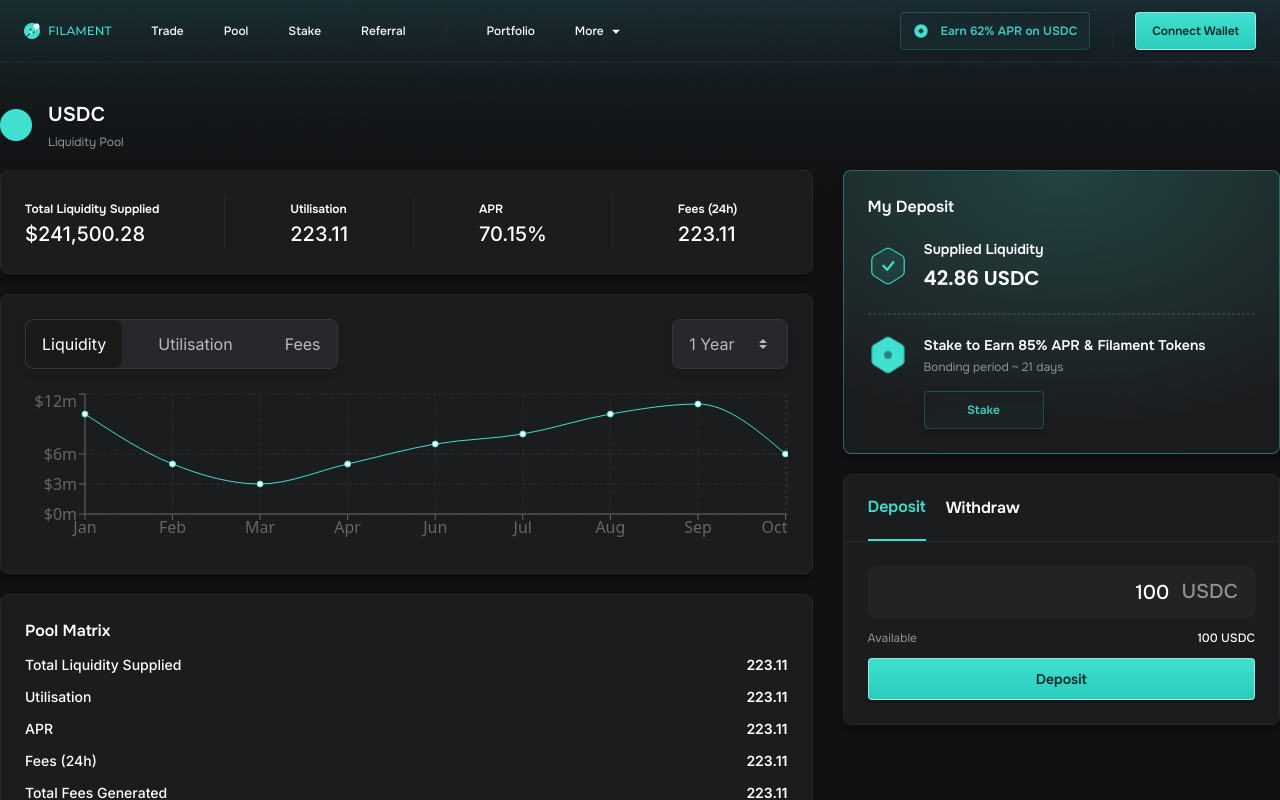
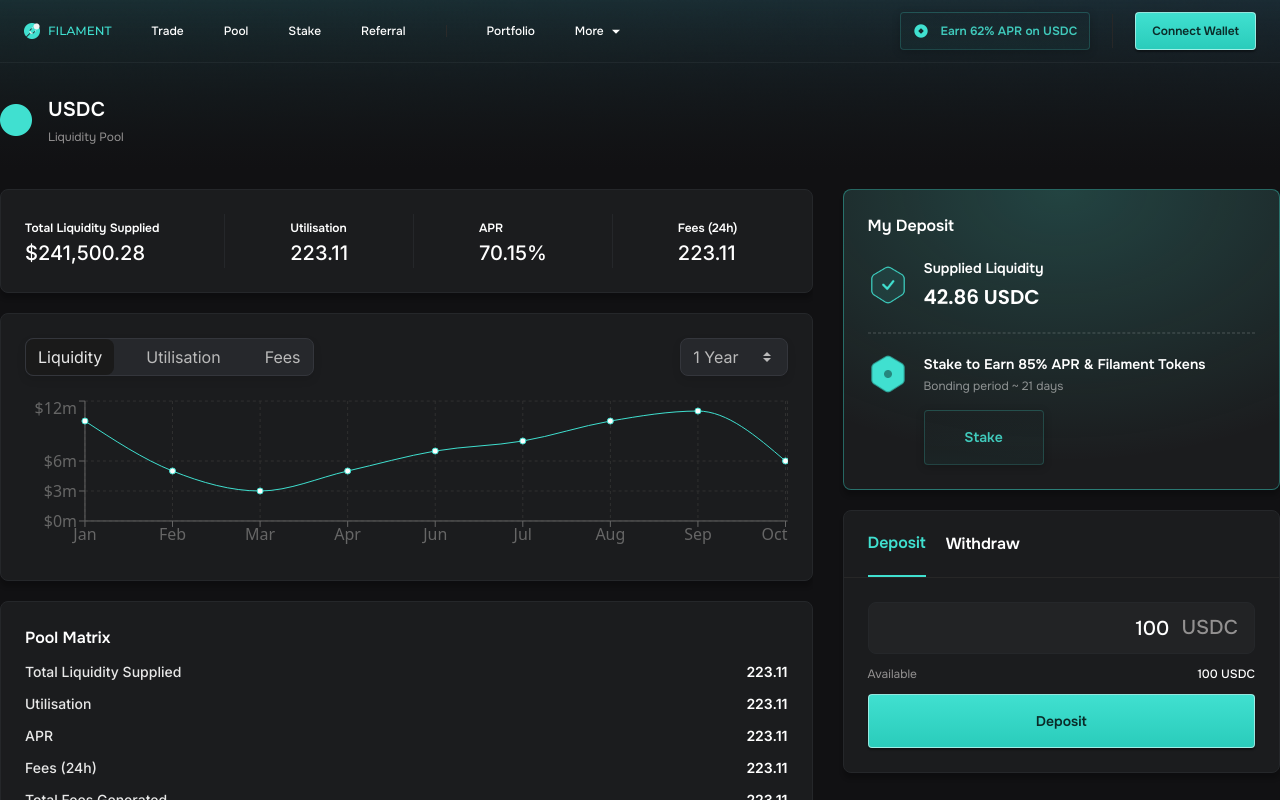
Before and after one commit to Abhishekment24/filmenttrade, a Next.js app: page / in a window 1280 px wide. Shown: the top 800 px of the page. Built offline with nearby package versions, Linux system fonts and the light colour scheme.

Commit message:
update pool page ui

```diff
--- a/src/components/Pool/Leftcomponentside/index.tsx
+++ b/src/components/Pool/Leftcomponentside/index.tsx
@@ -71,9 +71,9 @@ const Leftcomponentside = () => {
               return (
                 <button
                   onClick={() => setSelectedTab(tab.key)}
-                  className={`py-3 px-4 pool_font rounded-[8px] font-normal text-base  ${
+                  className={`py-[6px] px-[12px] pool_font rounded-[8px] font-normal text-base  ${
                     tab.key == selectedTab
-                      ? " bg-[#1A1A1A] text-[#fff] "
+                      ? " bg-[#1A1A1A] text-[#E8E8E8] "
                       : "text-[#BABABA] "
                   }`}
                   key={index}
@@ -83,7 +83,7 @@ const Leftcomponentside = () => {
               );
             })}
           </div>
-          <div className="flex items-center py-3 px-4 gap-[20px] bg-[#26282C] border-[#34363C] pool_charts_box border-[1px] border-solid rounded-[8px]  ">
+          <div className="flex items-center py-[6px] px-[12px] gap-[20px] bg-[#26282C] border-[#34363C] pool_charts_box border-[1px] border-solid rounded-[8px]  ">
             <p className=" pool_font text-[#BABABA] text-base font-normal">
               1 Year
             </p>
@@ -122,7 +122,7 @@ const Leftcomponentside = () => {
               key={index}
               className="flex justify-between items-center gap-3 my-3"
             >
-              <p className="pool_font text-[#fff] text-sm font-medium">
+              <p className="pool_font text-[#E8E8E8] text-sm font-medium">
                 {item.titles}
               </p>
               <p className="pool_font text-[#fff] text-sm font-semibold ">
@@ -142,7 +142,7 @@ const Leftcomponentside = () => {
                     key={index}
                     className="flex justify-between items-center gap-3 my-3"
                   >
-                    <p className="pool_font text-[#fff] text-sm font-medium">
+                    <p className="pool_font text-[#E8E8E8] text-sm font-medium">
                       {item.titles}
                     </p>
                     <p className="pool_font text-[#fff] text-sm font-semibold ">
--- a/src/components/Pool/Rightcomponentside/index.tsx
+++ b/src/components/Pool/Rightcomponentside/index.tsx
@@ -58,7 +58,7 @@ const Rightcomponentside = () => {
               Bonding period ~ 21 days
             </span>
             <div className="mt-3">
-              <button className="items-center nav_font text-[#40CABC] text-xs font-semibold  btn  w-[120px] py-[10px] px-[16px]">
+              <button className="items-center nav_font text-[#40CABC] text-[14px] w-[120px] font-semibold  btn  w-[120px] p-[16px]">
                 Stake
               </button>
             </div>
@@ -108,7 +108,7 @@ const Rightcomponentside = () => {
                 </span>
               </div>
               <div>
-                <button className="items-center w-full nav_font text-[#0B2B28] text-sm font-semibold  btn_one  py-[10px] px-[16px]">
+                <button className="items-center w-full nav_font text-[#0B2B28] text-sm font-semibold  btn_one  py-[16px] px-[16px]">
                   Deposit
                 </button>
               </div>
--- a/src/components/Pool/index.tsx
+++ b/src/components/Pool/index.tsx
@@ -8,7 +8,8 @@ import Leftcomponentside from "./Leftcomponentside";
 const Pool = () => {
   return (
     <>
-      <section className="py-[100px] pool_bg max-[1023px]:overflow-hidden">
+      <section className="max-[1023px]:overflow-hidden relative">
+        <div className="pt-[95px] pb-[24px] pool_bg lg:sticky lg:top-0 z-10">
           <div className="container mx-auto max-[1023px]:px-4">
             <div className="flex items-center gap-[16px]">
               <div>
@@ -28,7 +29,10 @@ const Pool = () => {
                 </span>
               </div>
             </div>
-          <div className="flex items-start gap-[30px] lg:flex-row flex-col w-full relative">
+          </div>
+        </div>
+        <div className="container mx-auto max-[1023px]:px-4">
+          <div className="flex items-start gap-[30px] lg:flex-row flex-col w-full relative  pb-[80px]">
             <div className="lg:w-[65%] w-full lg:overflow-y-auto">
               <Leftcomponentside />
             </div>
--- a/src/pages/pool/index.tsx
+++ b/src/pages/pool/index.tsx
@@ -3,9 +3,7 @@ import React from 'react'
 
 const index = () => {
   return (
-    <div>
       <Pool />
-    </div>
   )
 }
 
--- a/src/styles/globals.css
+++ b/src/styles/globals.css
@@ -91,7 +91,7 @@ body {
 /*-------------------Pool Page css----------------------*/
 
 .pool_bg {
-  height: 60px;
+  /* height: 60px; */
   background: linear-gradient(180deg, rgba(17, 17, 19, 0) 0%, #111113 100%),
     url("./../../public/assest/poolbackground.png"),
     lightgray 50% / cover no-repeat;
```
Also changed, not shown: 2 other files (tests, documents, lock files or other folders). Lines whose indentation alone changed are shown as unchanged.
